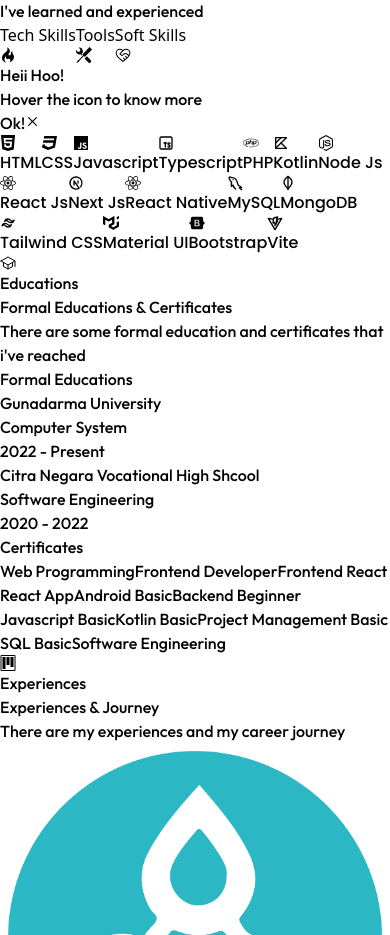
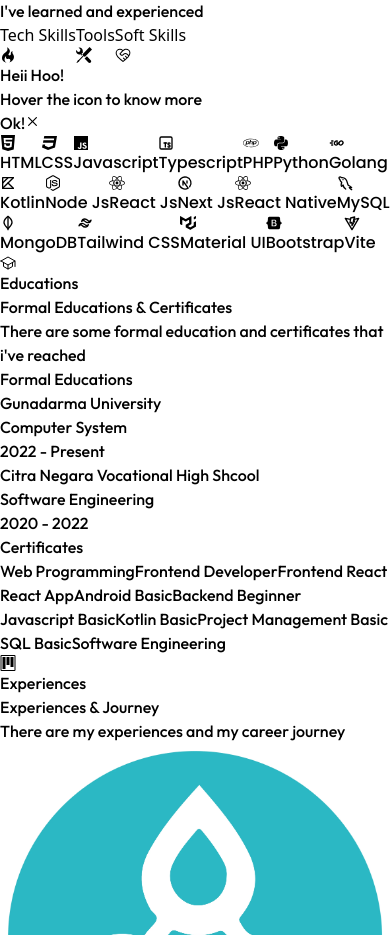
Before and after one commit to DSQL-MONGKEY/Dportfolio-v1, a React (Vite) app: page / in a window 390 px wide. Shown: the part 1440-2375 px from the top of the page. Built offline with nearby package versions, Linux system fonts and the light colour scheme.

Commit message:
feat<hieght>: add responsive height

```diff
--- a/src/constants/constants.tsx
+++ b/src/constants/constants.tsx
@@ -1,9 +1,9 @@
 import { GoHome, GoQuestion, GoProject, GoWorkflow, GoCodeReview, GoBug, GoClockFill, GoDiscussionClosed, GoStarFill, GoNorthStar } from "react-icons/go"
 import { BsChatRightText, BsInstagram, BsLinkedin, BsGithub } from "react-icons/bs"
-import { SiMui, SiHtml5, SiXampp, SiIntellijidea, SiAndroidstudio } from "react-icons/si"
+import { SiMui, SiHtml5, SiXampp, SiIntellijidea, SiAndroidstudio, SiCisco} from "react-icons/si"
 import { IoSchoolOutline, IoLogoJavascript } from "react-icons/io5"
-import { FaCss3, FaPhp, FaReact, FaBootstrap, FaGitAlt, FaFigma, FaNodeJs } from "react-icons/fa"
-import { TbBrandTypescript, TbBrandTailwind, TbBrandNextjs, TbBrandMysql, TbBrandMongodb, TbBrandVite, TbBrandNotion, TbBrandVscode, TbBrandKotlin, TbBrandGmail } from "react-icons/tb"
+import { FaCss3, FaPhp, FaReact, FaBootstrap, FaGitAlt, FaFigma, FaNodeJs, FaPython } from "react-icons/fa"
+import { TbBrandTypescript, TbBrandTailwind, TbBrandNextjs, TbBrandMysql, TbBrandMongodb, TbBrandVite, TbBrandNotion, TbBrandVscode, TbBrandKotlin, TbBrandGmail, TbBrandGolang} from "react-icons/tb"
 import { agrokimia, androidBasic, backendBeginner, bnsp, frontendBeginner, frontendReact, jsBasic, kotlinBasic, lagundi, projectManagement, reactApp, sofw, sql } from "@assets/index"
 
 const navLinks = [
@@ -94,6 +94,16 @@ const techSkills = [
       level: 'Basic'
    },
    {
+      title: 'Python',
+      icon: <FaPython/>,
+      level: 'Basic'
+   },
+   {
+      title: 'Golang',
+      icon: <TbBrandGolang />,
+      level: 'Basic'
+   },
+   {
       title: 'Kotlin',
       icon: <TbBrandKotlin/>,
       level: 'Basic'
@@ -162,6 +172,11 @@ const tools = [
       level: 'Basic'
    },
    {
+      title: 'Cisco',
+      icon: <SiCisco/>,
+      level: 'Basic'
+   },
+   {
       title: 'Android Studio',
       icon: <SiAndroidstudio/>,
       level: 'Basic'
@@ -217,7 +232,7 @@ const softSkills = [
    {
       title: 'English',
       icon: <GoNorthStar />,
-      level: 'Speaking'
+      level: 'Speaking - basic'
    },
 
 ]
--- a/src/container/About.tsx
+++ b/src/container/About.tsx
@@ -7,7 +7,7 @@ const About = () => {
    return (
       <section
          id="about"
-         className={`${styles.padding} ${styles.paddingY} mb-20 w-full h-full dark:text-white`}>
+         className={`${styles.padding} ${styles.paddingY} mb-20 w-full h-[700px] sm:h-full dark:text-white`}>
          <span className="absolute my-5 right-0 text-[20px] sm:text-[30px] mr-10">
             <GoQuestion/>
          </span>
```
